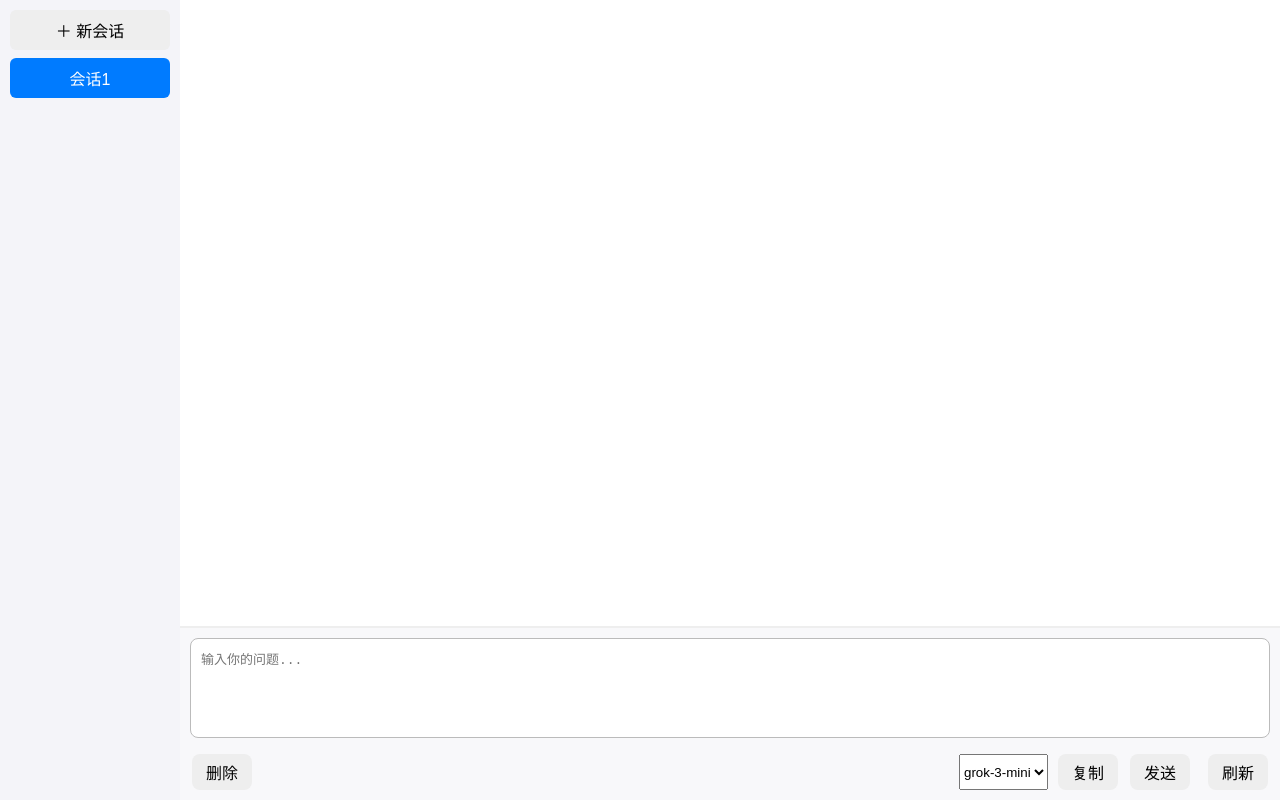
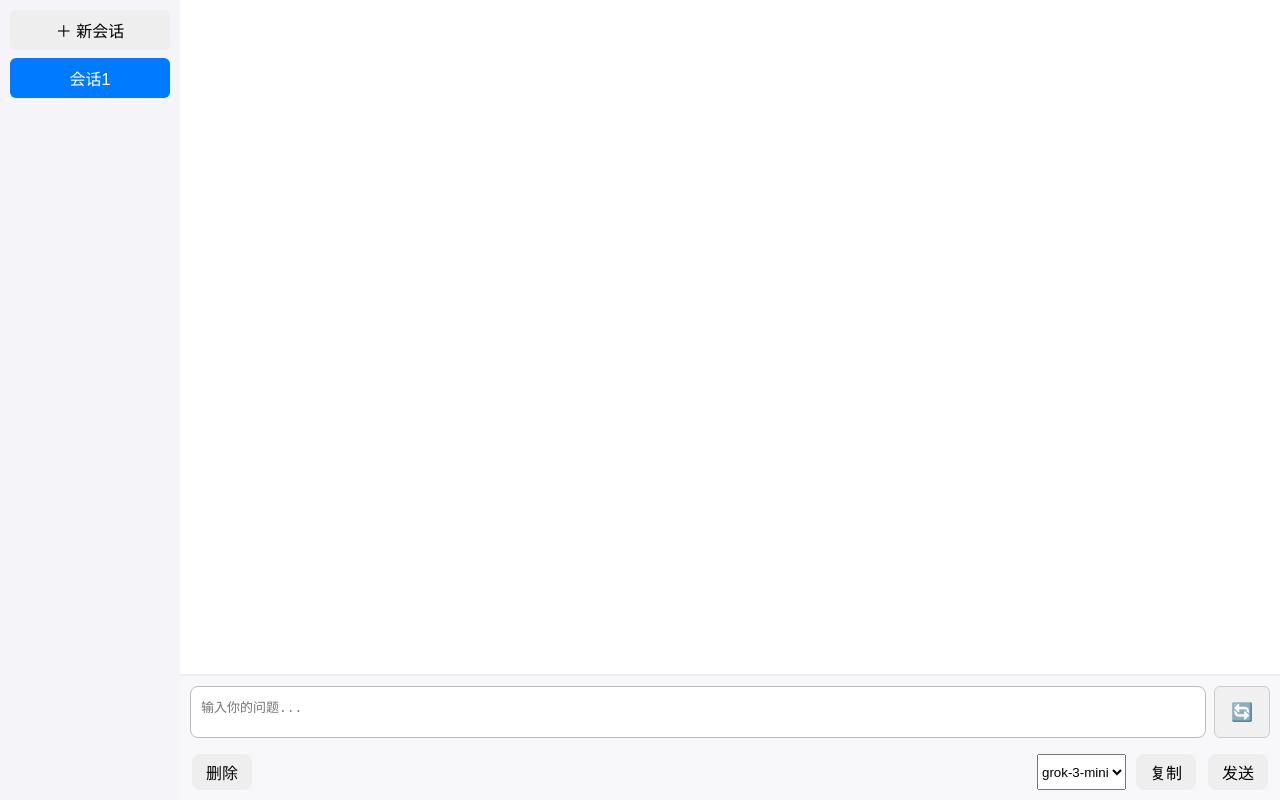
Before and after one commit to starwar6160/MyGrok3, a React (Create React App) app in the folder frontend/: page / in a window 1280 px wide. Built offline with nearby package versions, Linux system fonts and the light colour scheme.

Commit message:
增加刷新按钮应对提问失败时

```diff
--- a/frontend/src/components/InputBar.jsx
+++ b/frontend/src/components/InputBar.jsx
@@ -1,5 +1,5 @@
 import React, { useState, useRef } from "react";
-export default function InputBar({ onSend, onCopy, onDelete, selectedModel, onModelChange, onRefresh }) {
+export default function InputBar({ onSend, onCopy, onDelete, selectedModel, onModelChange, onRetry }) {
   const [text, setText] = useState("");
   const [isFocused, setIsFocused] = useState(false);
   const textareaRef = useRef();
@@ -22,6 +22,7 @@ export default function InputBar({ onSend, onCopy, onDelete, selectedModel, onMo
 
   return (
     <div className="input-bar">
+      <div style={{display:'flex',alignItems:'stretch'}}>
         <textarea
           ref={textareaRef}
           value={text}
@@ -32,10 +33,18 @@ export default function InputBar({ onSend, onCopy, onDelete, selectedModel, onMo
           style={{
             minHeight: isFocused ? "40vh" : "2.5em",
             maxHeight: "50vh",
-          transition: "min-height 0.2s"
+            transition: "min-height 0.2s",
+            flex:1
           }}
           placeholder="输入你的问题..."
         />
+        <button
+          onClick={onRetry}
+          title="刷新/重试"
+          style={{marginLeft:8,padding:'0 16px',fontSize:'1.1em',background:'#f0f0f0',border:'1px solid #ccc',borderRadius:6,cursor:'pointer',display:'flex',alignItems:'center'}}>
+          🔄
+        </button>
+      </div>
       <div className="input-bar-bottom">
         <div className="action-btns action-btns-bottom">
           <div className="left-buttons">
@@ -48,7 +57,6 @@ export default function InputBar({ onSend, onCopy, onDelete, selectedModel, onMo
             </select>
             <button onClick={onCopy} title="复制会话">复制</button>
             <button onClick={handleSend} title="发送">发送</button>
-            <button onClick={onRefresh ? onRefresh : handleSend} title="刷新" style={{marginLeft:8}}>刷新</button>
           </div>
         </div>
       </div>
```
Lines whose indentation alone changed are shown as unchanged.
